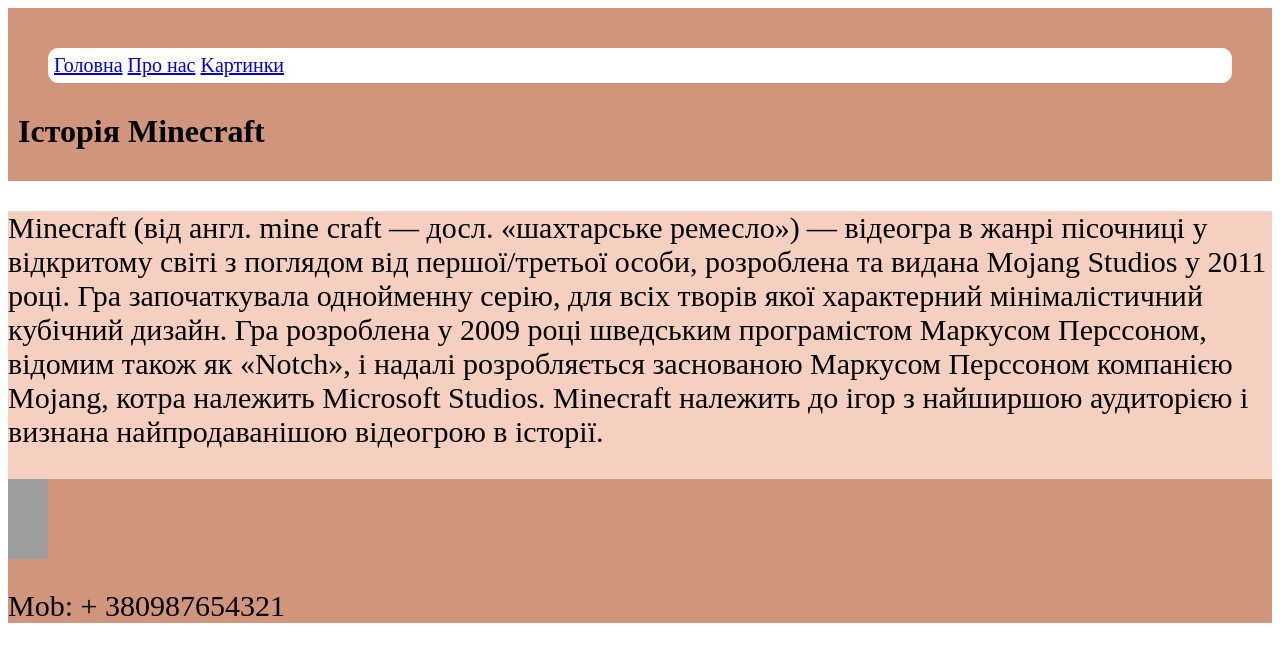
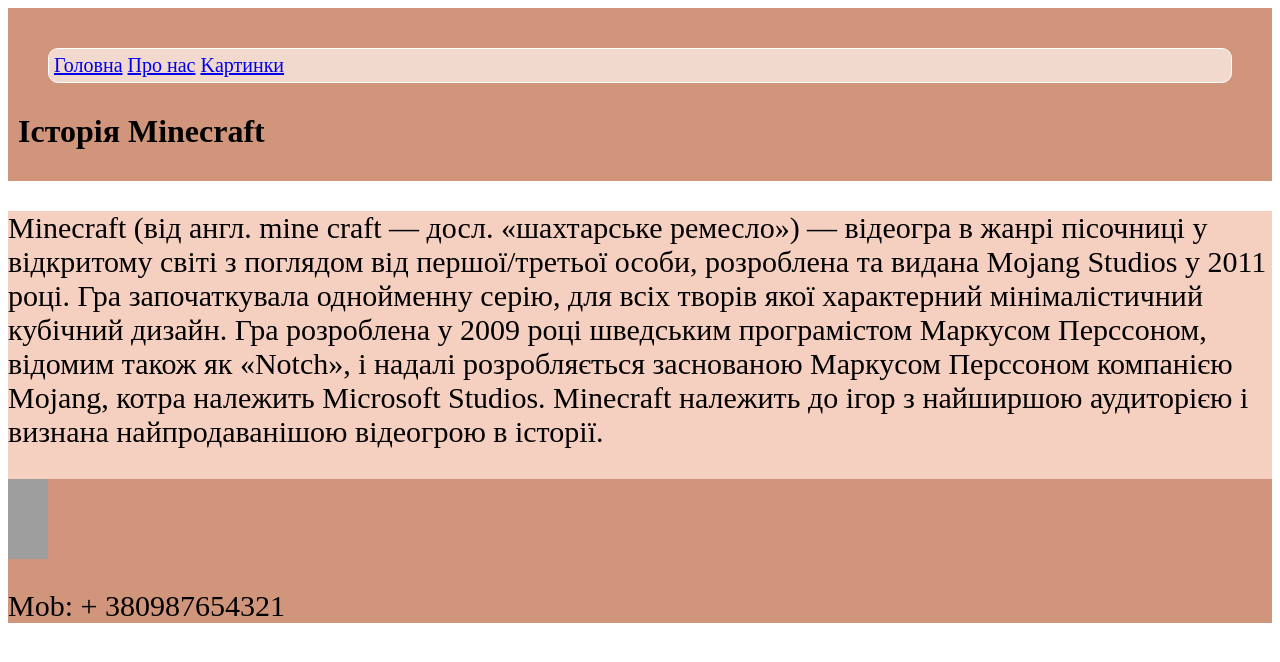
Before and after one commit to Romanius125/Site-2.5, a plain HTML site: page index.html in a window 1280 px wide. Drawn offline with Linux system fonts and the light colour scheme; grey boxes are pictures that could not be loaded.

Commit message:
Update style.css

```diff
--- a/style.css
+++ b/style.css
@@ -16,7 +16,7 @@ p{
 }
 .nav{
    color: black;
-    background-color: white;
+    background-color: #f2d9ce;
     font-size: 20px;
     text-decoration: none;
     border: 1px solid white;
```
